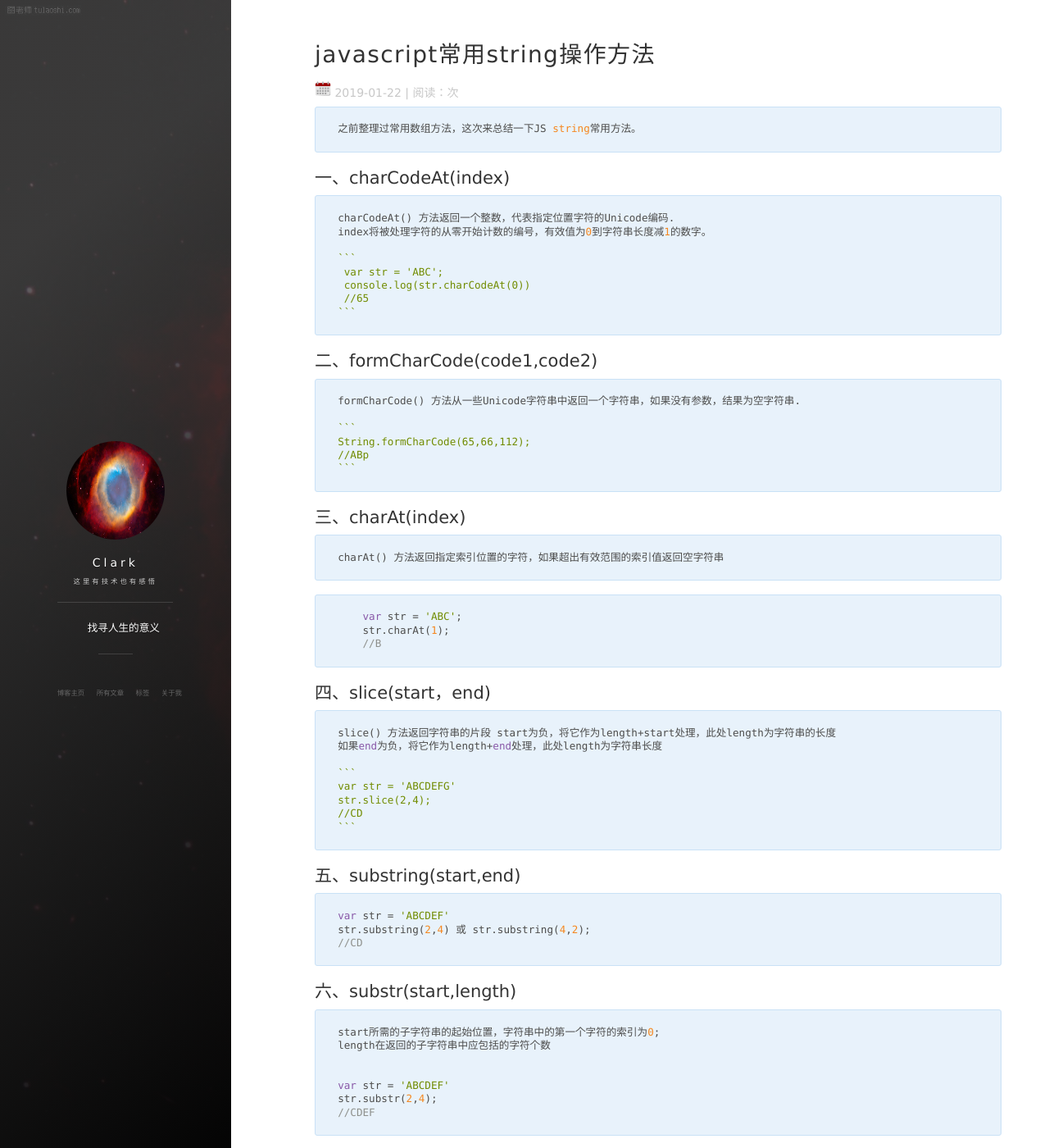
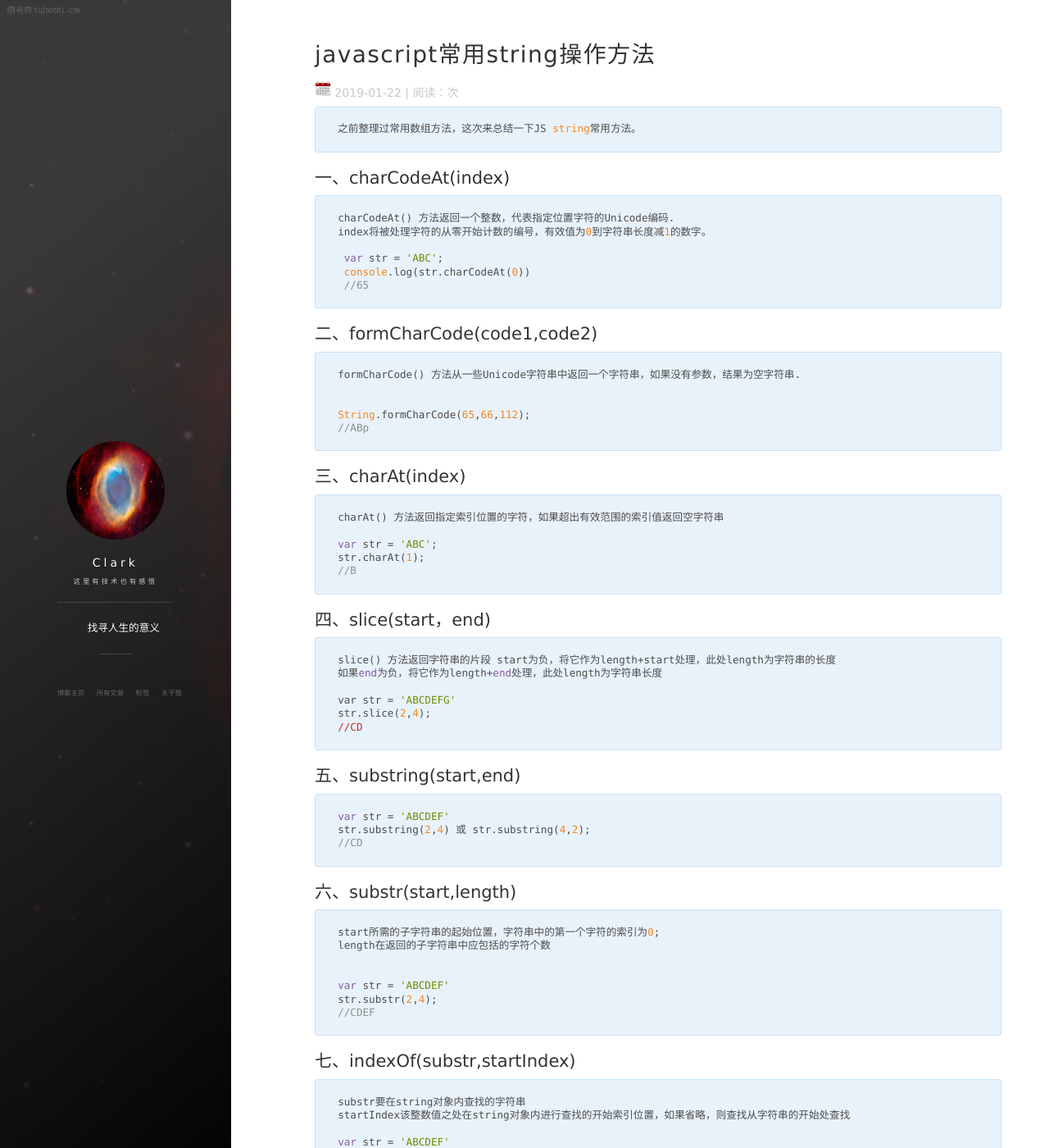
Before and after one commit to clark-maybe/fanliang8023.github.io, a Jekyll site: the page built from _posts/2019-1-22-javascript常用string操作方法.md, in a window 1280 px wide and 1400 px high. Shown: the whole window at 82% size. Built offline with Jekyll 4.4.1, drawn with Linux system fonts in a browser that asks for light colours; nearby versions of some CDN libraries; comment, search, counter and statistics services are not loaded.

Commit message:
addNewCode

````diff
--- a/_posts/2019-1-22-javascript常用string操作方法.md
+++ b/_posts/2019-1-22-javascript常用string操作方法.md
@@ -14,41 +14,34 @@ tag: 技术分享
     charCodeAt() 方法返回一个整数，代表指定位置字符的Unicode编码.
     index将被处理字符的从零开始计数的编号，有效值为0到字符串长度减1的数字。
 
-    ```
      var str = 'ABC';
      console.log(str.charCodeAt(0))
      //65
-    ```
 
 ## 二、formCharCode(code1,code2)
 
     formCharCode() 方法从一些Unicode字符串中返回一个字符串，如果没有参数，结果为空字符串.
 
-    ```
+
     String.formCharCode(65,66,112);
     //ABp
-    ```
 
 ## 三、charAt(index)
 
     charAt() 方法返回指定索引位置的字符，如果超出有效范围的索引值返回空字符串
 
-   ```
     var str = 'ABC';
     str.charAt(1);
     //B
-   ```
 
 ## 四、slice(start，end)
 
     slice() 方法返回字符串的片段 start为负，将它作为length+start处理，此处length为字符串的长度
     如果end为负，将它作为length+end处理，此处length为字符串长度
 
-    ```
     var str = 'ABCDEFG'
     str.slice(2,4);
     //CD
-    ```
 
 ## 五、substring(start,end)
 
@@ -130,4 +123,4 @@ tag: 技术分享
 在文章的结尾，我要说一句...
 
 
-##鑫哥牛逼！
+**鑫哥牛逼！**
````
